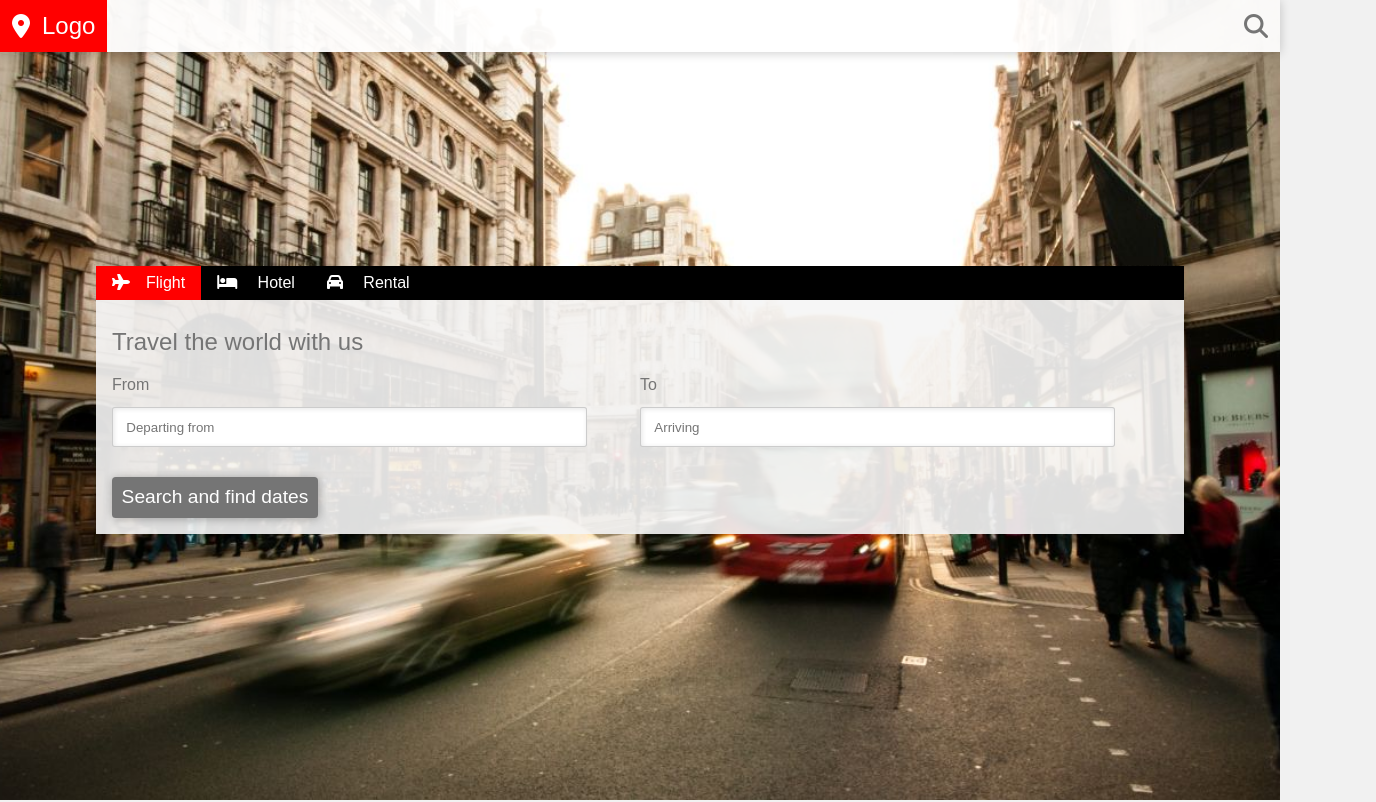
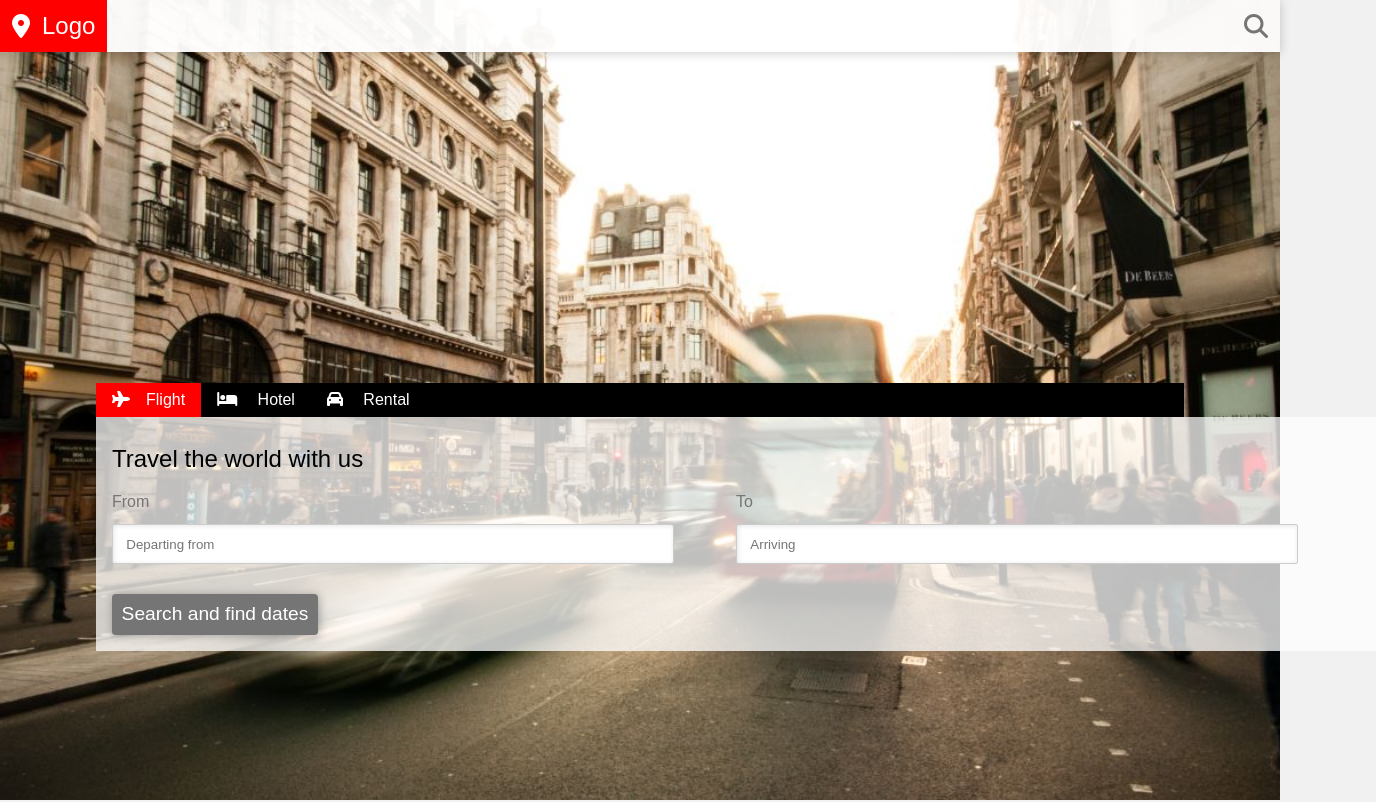
Before and after one commit to BaselGehad/hotel, a plain HTML site: page index.html in a window 1280 px wide. Shown: the top 802 px of the page, 1376 px wide, since content can reach past the window. Drawn offline with Linux system fonts and the light colour scheme.

Commit message:
Update style.css

```diff
--- a/style.css
+++ b/style.css
@@ -102,10 +102,14 @@ header section div.flight,
 div.rental,
 div.hotel {
   padding: 1em;
-  display: none;
+  opacity: 0;
+  position: absolute;
+  background-color: #ffffffbd;
+  width: 100%;
+  transition: .5s;
 }
 header section div h2 {
-  color: #757575;
+  color: #000;
   font-weight: 400;
   margin: 0.5em 0;
 }
@@ -166,15 +170,14 @@ header section div [type="submit"]:hover {
 }
 /* logical for the ul of the section's nav */
 header section input#flight:checked ~ div.flight {
-  display: block;
+  opacity: 1;
 }
 header section input#hotel:checked ~ div.hotel {
-  display: block;
+  opacity: 1;
 }
 header section input#rental:checked ~ div.rental {
-  display: block;
+  opacity: 1;
 }
-
 header section input#flight:checked ~ nav ul li label[for="flight"] {
   background-color: red;
 }
```
